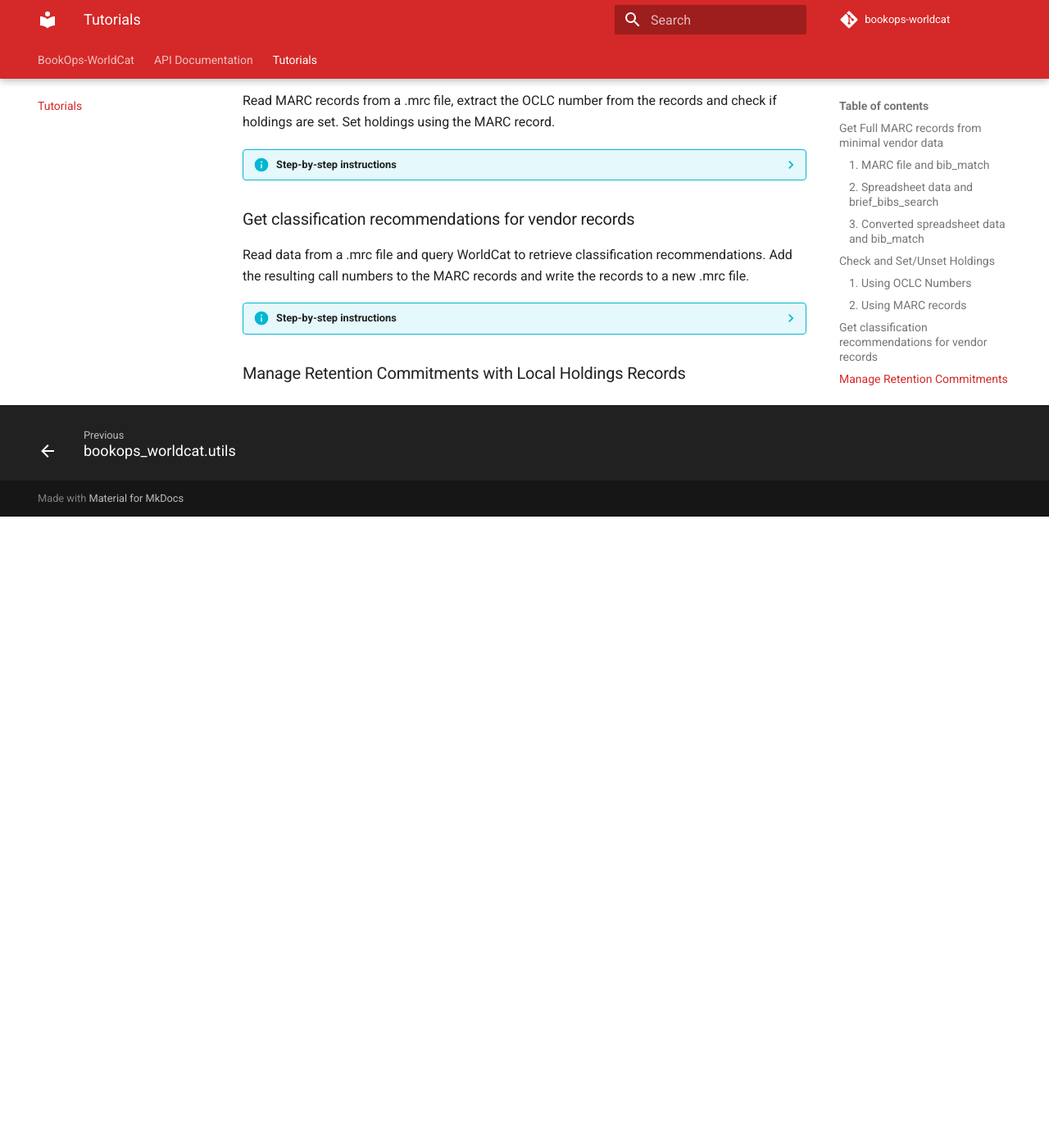
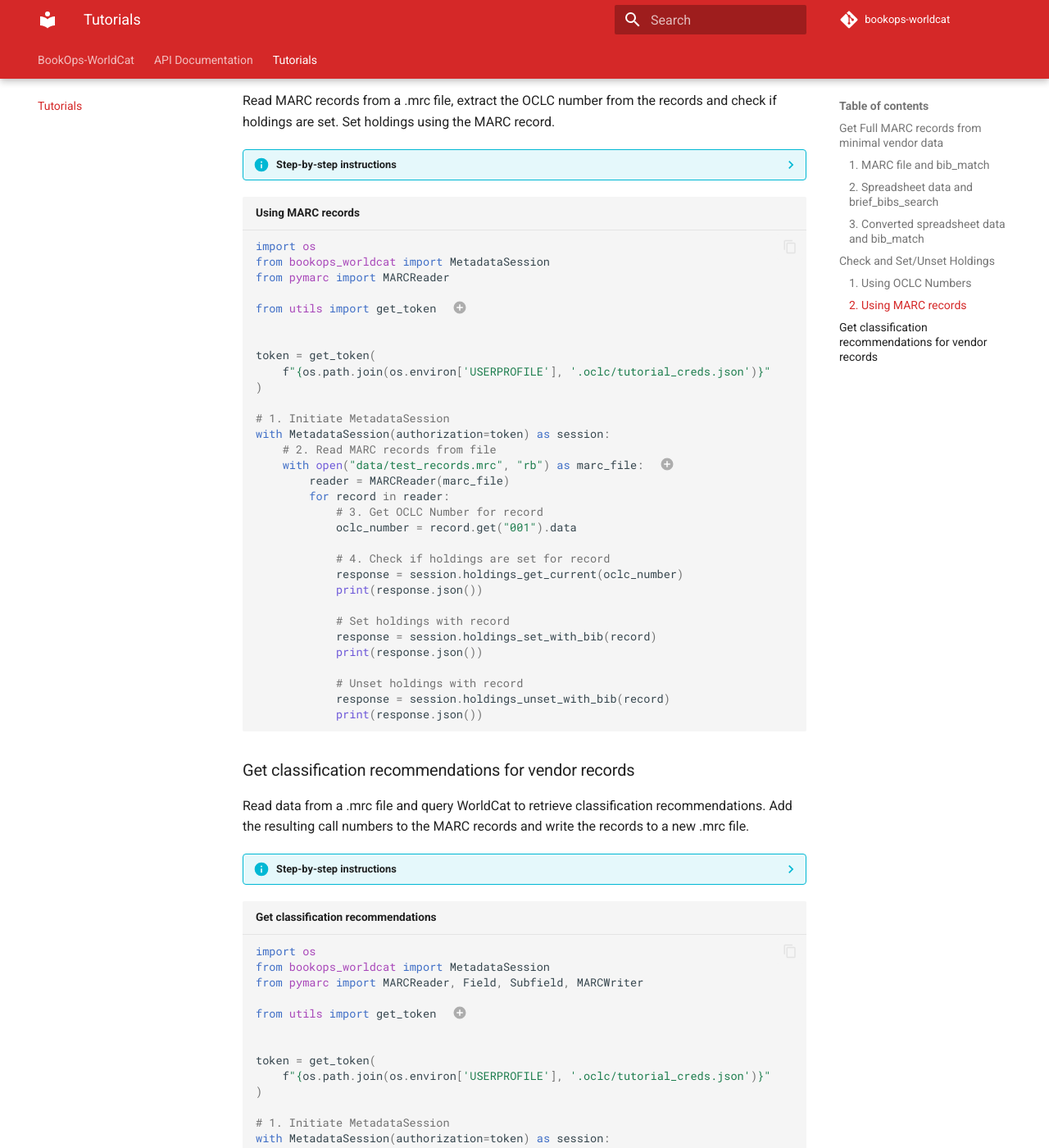
Before and after one commit to BookOps-CAT/bookops-worldcat, an MkDocs documentation site: the page built from docs/tutorials.md, in a window 1280 px wide and 1400 px high, scrolled down 5947 px. Shown: the whole window at 82% size. Built offline with MkDocs 1.6.1 and Material for MkDocs 9.7.7, drawn with Linux system fonts in a browser that asks for light colours; comment, search, counter and statistics services are not loaded; the version menu is left out; before the commit the page ends 6577 px from its top, so only the background shows below that; some of the changed text lies outside the part shown.

Commit message:
Added holdings use case to tutorial

````diff
--- a/docs/tutorials.md
+++ b/docs/tutorials.md
@@ -386,7 +386,48 @@
     This example uses the following steps. These steps are noted using in-line comments in the code:
 
       1. Initiate MetadataSession
+      2. Read MARC records from file
+      3. Get OCLC Number for record
+      4. Check if holdings are set for record
+      5. Set holdings with record
+      6. Unset holdings with record
 
+```python title="Using MARC records"
+import os
+from bookops_worldcat import MetadataSession
+from pymarc import MARCReader
+
+from utils import get_token  # (1)!
+
+
+token = get_token(
+    f"{os.path.join(os.environ['USERPROFILE'], '.oclc/tutorial_creds.json')}"
+)
+
+# 1. Initiate MetadataSession
+with MetadataSession(authorization=token) as session:
+    # 2. Read MARC records from file
+    with open("data/test_records.mrc", "rb") as marc_file:  # (2)!
+        reader = MARCReader(marc_file)
+        for record in reader:
+            # 3. Get OCLC Number for record
+            oclc_number = record.get("001").data
+
+            # 4. Check if holdings are set for record
+            response = session.holdings_get_current(oclc_number)
+            print(response.json())
+
+            # Set holdings with record
+            response = session.holdings_set_with_bib(record)
+            print(response.json())
+
+            # Unset holdings with record
+            response = session.holdings_unset_with_bib(record)
+            print(response.json())
+```
+
+1. The helper function, `get_token`, is mentioned at the top of this page. In this example we are importing it from another module, `utils.py`
+2. Enter the name of the file with your MARC records here.
 
 ### Get classification recommendations for vendor records
 Read data from a .mrc file and query WorldCat to retrieve classification recommendations. Add the resulting call numbers to the MARC records and write the records to a new .mrc file.
@@ -395,5 +436,63 @@
     This example uses the following steps. These steps are noted using in-line comments in the code:
 
       1. Initiate MetadataSession
+      2. Read MARC records from file
+      3. Get OCLC Number for record
+      4. Get classification recommendations based on record
+      5. Parse API response
+      6. Add classification to records
+      7. Write records to new file
 
-### Manage Retention Commitments with Local Holdings Records
+```python title="Get classification recommendations"
+import os
+from bookops_worldcat import MetadataSession
+from pymarc import MARCReader, Field, Subfield, MARCWriter
+
+from utils import get_token  # (1)!
+
+
+token = get_token(
+    f"{os.path.join(os.environ['USERPROFILE'], '.oclc/tutorial_creds.json')}"
+)
+
+# 1. Initiate MetadataSession
+with MetadataSession(authorization=token) as session:
+    # 2. Read MARC records from file
+    with open("data/classification_tutorial.mrc", "rb") as marc_file:  # (2)!
+        reader = MARCReader(marc_file)
+        for record in reader:
+            # 3. Get OCLC Number for record
+            oclc_number = record.get("001").data
+
+            # 4. Get classification recommendations based on record
+            response = session.bib_get_classification(oclc_number)
+            print(response.json())
+
+            # 5. Parse API response
+            dewey = response.json()["dewey"]["mostPopular"][0]
+            lcc = response.json()["lc"]["mostPopular"][0]
+
+            # 6. Add classification to records
+            record.add_field(
+                Field(
+                    tag="050",
+                    indicators=[" ", "0"],
+                    subfields=[Subfield(code="a", value=f"{lcc}")],
+                )
+            )
+            record.add_field(
+                Field(
+                    tag="082",
+                    indicators=["0", " "],
+                    subfields=[Subfield(code="a", value=f"{dewey}")],
+                )
+            )
+
+            # 7. Write records to new file
+            writer = MARCWriter(open("data/classification_tutorial_output.mrc", "ab"))
+            writer.write(record)
+            writer.close()
+```
+
+1. The helper function, `get_token`, is mentioned at the top of this page. In this example we are importing it from another module, `utils.py`
+2. Enter the name of the file with your MARC records here.
````
